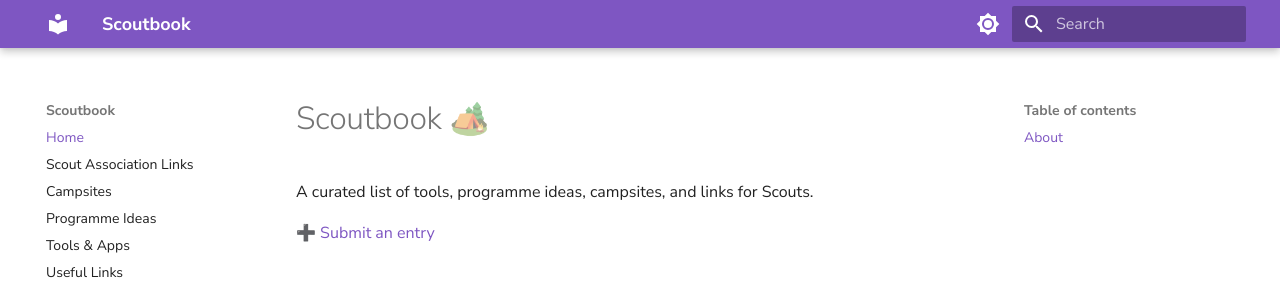
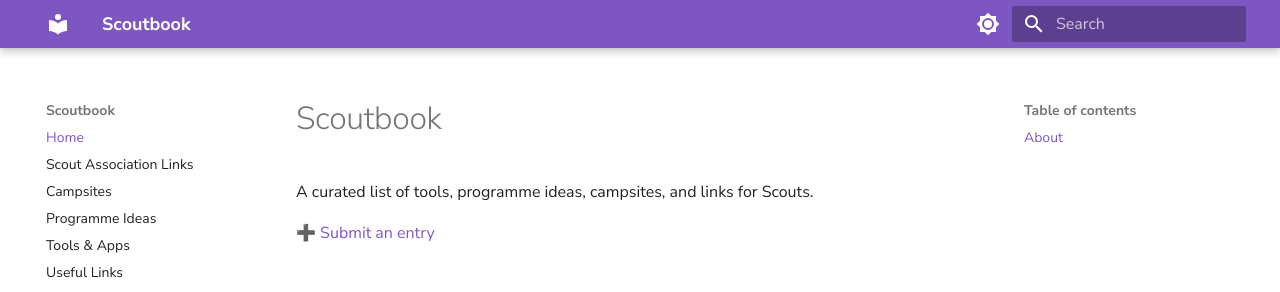
Before and after one commit to krisreynolds/scoutbook, an MkDocs documentation site: the page built from docs/index.md, in a window 1280 px wide. Shown: the top 292 px of the page. Built offline with MkDocs 1.6.1 and Material for MkDocs 9.7.7, drawn with Linux system fonts in a browser that asks for light colours; some web fonts are replaced.

Commit message:
Style change

```diff
--- a/docs/index.md
+++ b/docs/index.md
@@ -1,8 +1,10 @@
-# Scoutbook 🏕️
+Scoutbook
+======
 
 A curated list of tools, programme ideas, campsites, and links for Scouts.
 
 [➕ Submit an entry](https://github.com/krisreynolds/scoutbook/issues/new/choose)
 
 ## About
+
 This list is community-maintained. Anyone can suggest an entry using the link above — all submissions are reviewed before being added.
```
